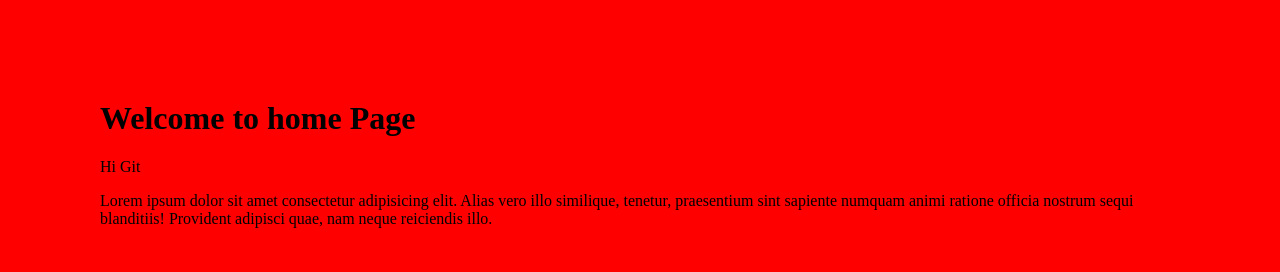
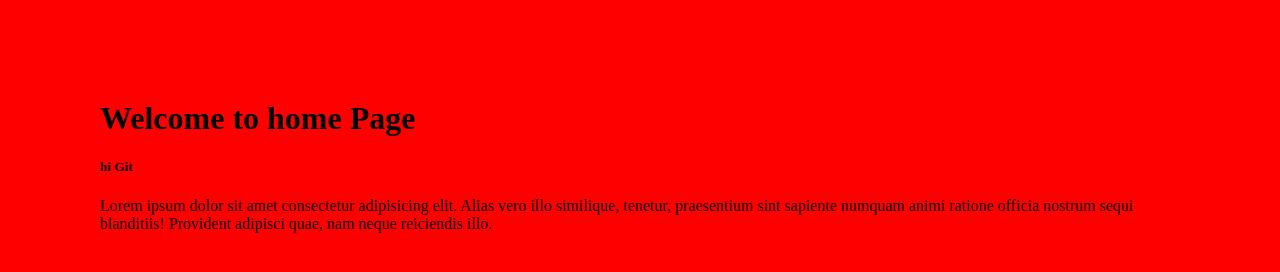
Before and after one commit to mohsen-babaei/project, a plain HTML site: page index.html in a window 1280 px wide. Drawn offline with Linux system fonts and the light colour scheme.

Commit message:
add tag h5

```diff
--- a/index.html
+++ b/index.html
@@ -7,7 +7,7 @@
   </head>
   <body>
     <h1>Welcome to home Page</h1>
-    <p>Hi Git</p>
+    <h5>hi Git</h5>
 
     <p>Lorem ipsum dolor sit amet consectetur adipisicing elit. Alias vero illo similique, tenetur, praesentium sint sapiente numquam animi ratione officia nostrum sequi blanditiis! Provident adipisci quae, nam neque reiciendis illo.</p>
     <script src="js/main.js"></script>
```
